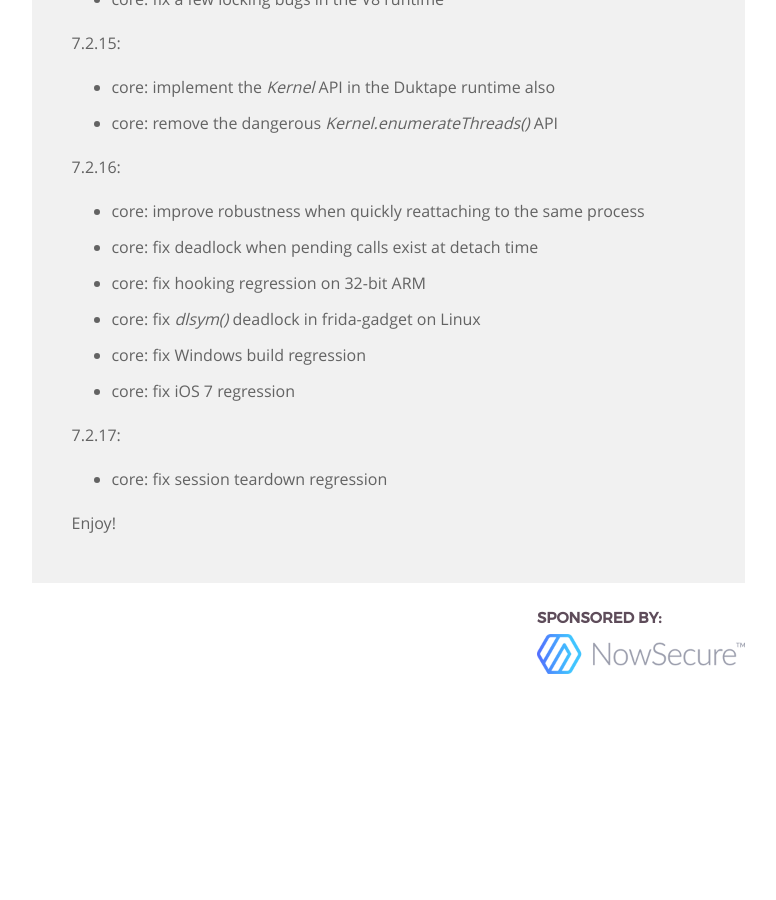
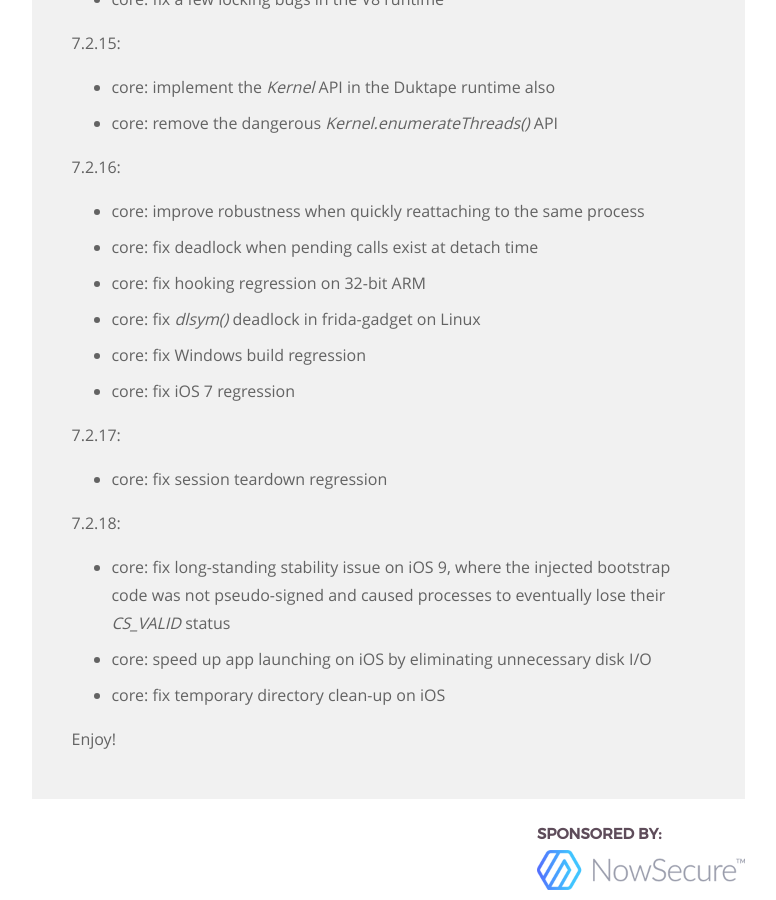
Before and after one commit to frida/frida-website, a Jekyll site: the page built from _posts/2016-06-02-frida-7-2-released.markdown, in a window 1280 px wide and 900 px high, scrolled down 5102 px. Shown: the whole window, without its empty margins (364-1140 px from the left). Built offline with Jekyll 4.4.1, drawn with Linux system fonts in a browser that asks for light colours; before the commit the page ends 5786 px from its top, so only the background shows below that.

Commit message:
Add release notes for 7.2.18

```diff
--- a/_posts/2016-06-02-frida-7-2-released.markdown
+++ b/_posts/2016-06-02-frida-7-2-released.markdown
@@ -218,4 +218,12 @@ So in closing, let's summarize the changes:
 
 - core: fix session teardown regression
 
+7.2.18:
+
+- core: fix long-standing stability issue on iOS 9, where the injected bootstrap
+        code was not pseudo-signed and caused processes to eventually lose their
+        *CS_VALID* status
+- core: speed up app launching on iOS by eliminating unnecessary disk I/O
+- core: fix temporary directory clean-up on iOS
+
 Enjoy!
```
